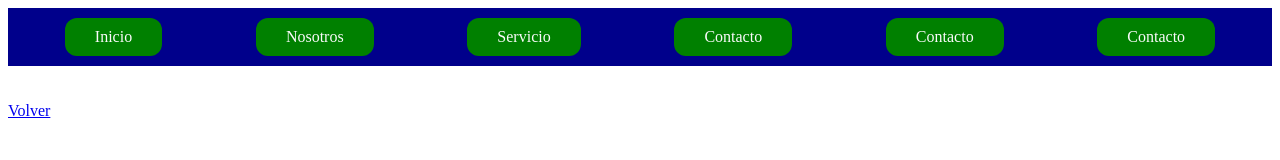
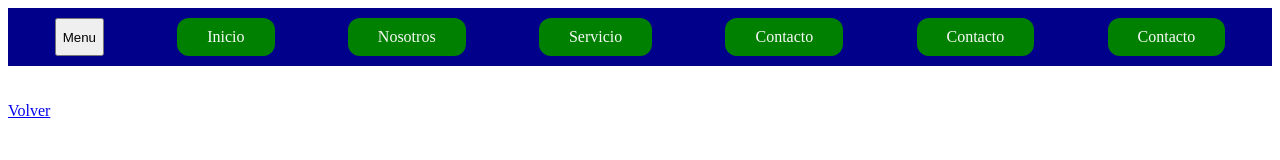
Before and after one commit to SrFaku21/Tutorial_HTML, a plain HTML site: page navbar.html in a window 1280 px wide. Drawn offline with Linux system fonts and the light colour scheme.

Commit message:
botones 2

```diff
--- a/navbar.html
+++ b/navbar.html
@@ -8,6 +8,7 @@
 </head>
 <body>
     <nav>
+        <button class="boton">Menu</button>
         <a href="#" class="nav-enlace">Inicio</a>
         <a href="#" class="nav-enlace">Nosotros</a>
         <a href="#" class="nav-enlace">Servicio</a>
--- a/style/estilos.css
+++ b/style/estilos.css
@@ -24,3 +24,6 @@ nav {
         margin: 10px 0;
     }
 }
+.boton {
+
+}
```
